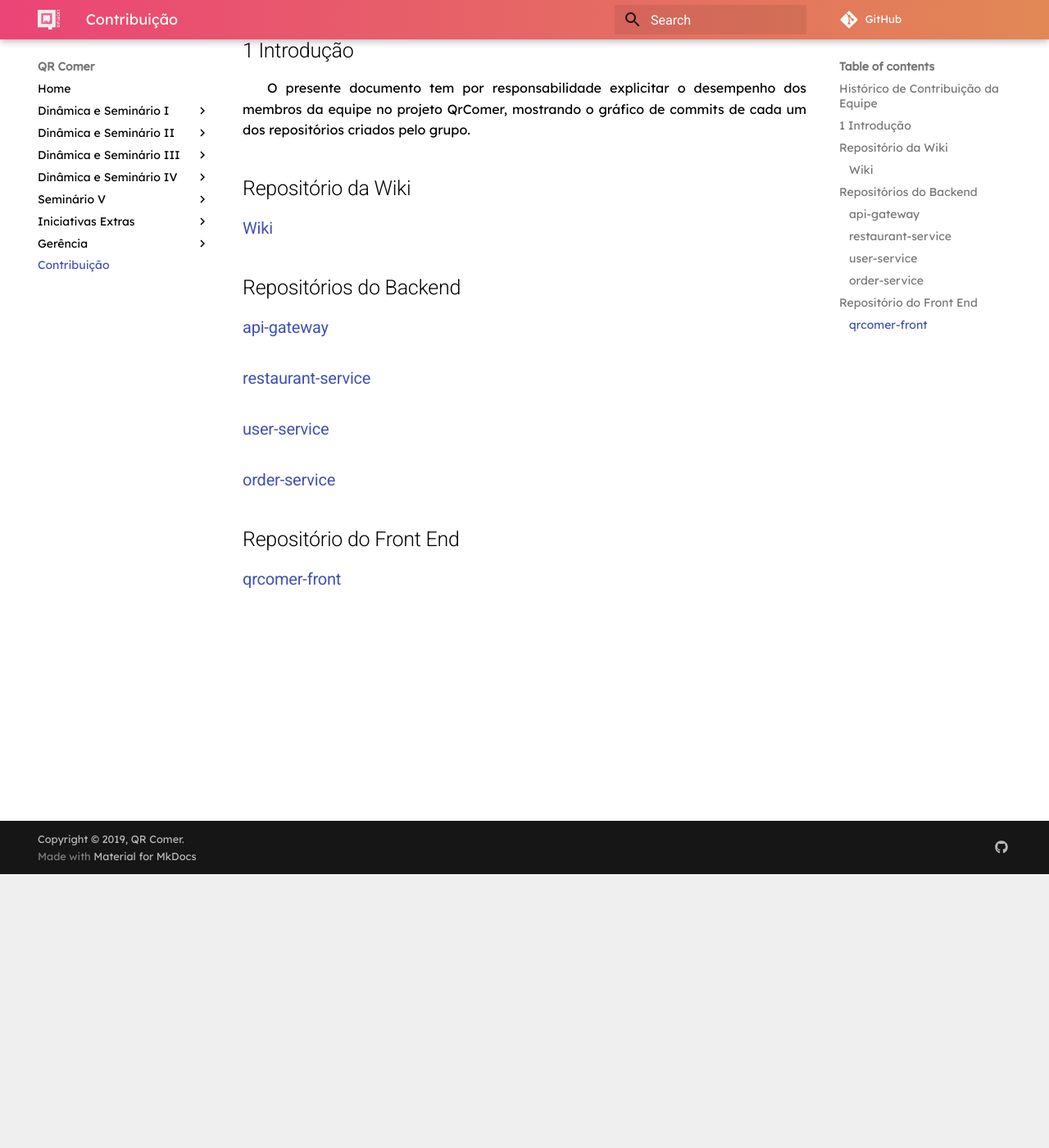
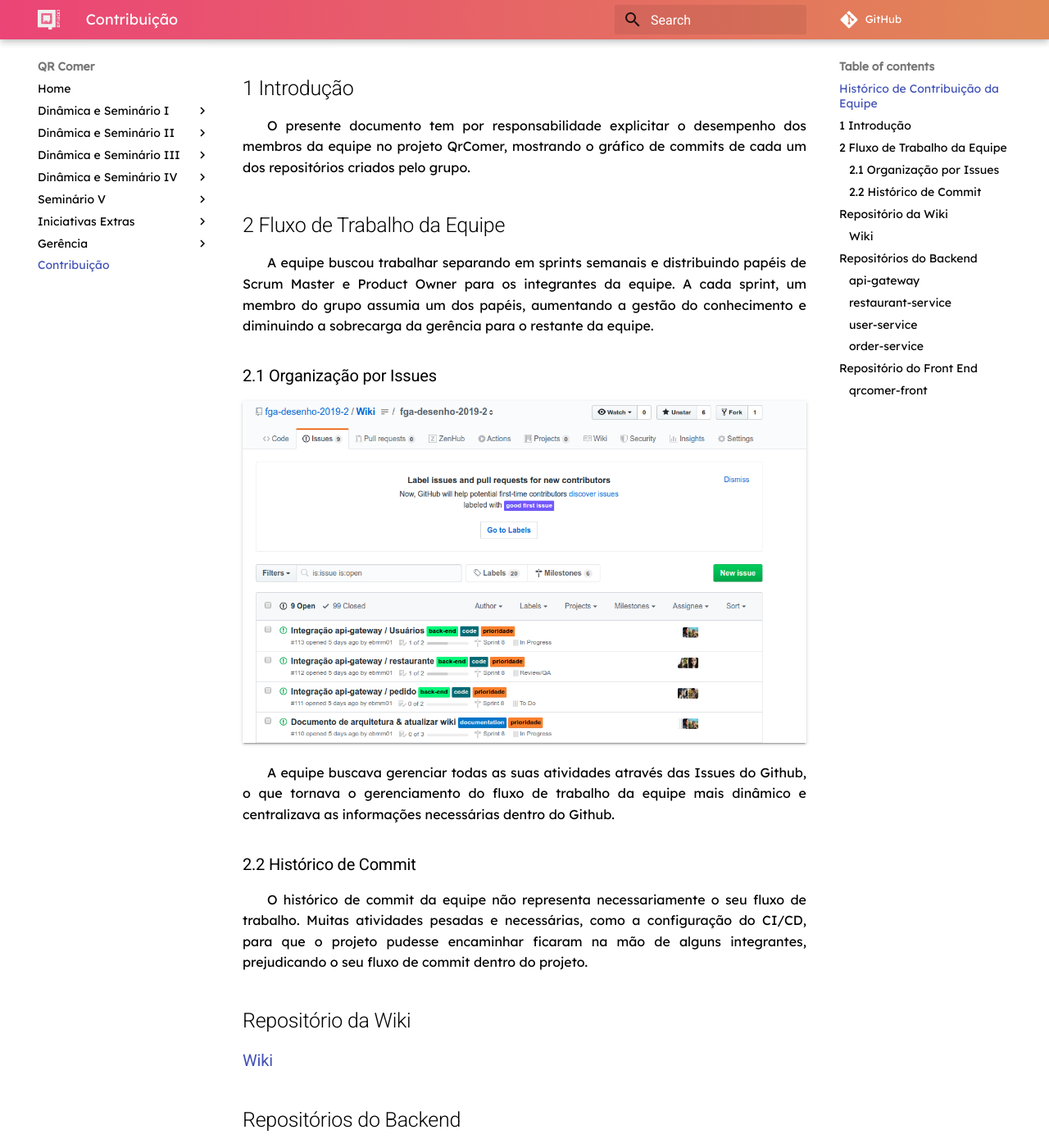
Before and after one commit to fga-desenho-2019-2/Wiki, an MkDocs documentation site: the page built from docs/contribuicao/contribuicao.md, in a window 1280 px wide and 1400 px high, scrolled down 334 px. Shown: the whole window at 82% size. Built offline with MkDocs 1.6.1 and Material for MkDocs 9.7.7, drawn with Linux system fonts in a browser that asks for light colours; some web fonts are replaced; comment, search, counter and statistics services are not loaded; old or Windows-style settings are respelled for this version of MkDocs.

Commit message:
Add Fluxo de Trabalho Topic in Contribuicao

```diff
--- a/docs/contribuicao/contribuicao.md
+++ b/docs/contribuicao/contribuicao.md
@@ -3,11 +3,26 @@
 | Data       | Versão | Descrição                                                               | Autor                                              |
 | ---------- | ------ | ----------------------------------------------------------------------- | -------------------------------------------------- |
 | 17/11/2019 | 0.1    | Subindo o modelo padrão do documento                                    | [Saleh Kader](https://github.com/devsalula)        |
-
+| 17/11/2019 | 0.2    | Adicionando Fluxo de Trabalho da Equipe                                 | [Saleh Kader](https://github.com/devsalula)        |
 
 ## 1 Introdução
 
 O presente documento tem por responsabilidade explicitar o desempenho dos membros da equipe no projeto QrComer, mostrando o gráfico de commits de cada um dos repositórios criados pelo grupo.
+
+
+## 2 Fluxo de Trabalho da Equipe
+
+A equipe buscou trabalhar separando em sprints semanais e distribuindo papéis de Scrum Master e Product Owner para os integrantes da equipe. A cada sprint, um membro do grupo assumia um dos papéis, aumentando a gestão do conhecimento e diminuindo a sobrecarga da gerência para o restante da equipe.
+
+### 2.1 Organização por Issues
+
+![issues](../images/issue.png)
+
+A equipe buscava gerenciar todas as suas atividades através das Issues do Github, o que tornava o gerenciamento do fluxo de trabalho da equipe mais dinâmico e centralizava as informações necessárias dentro do Github.
+
+### 2.2 Histórico de Commit
+
+O histórico de commit da equipe não representa necessariamente o seu fluxo de trabalho. Muitas atividades pesadas e necessárias, como a configuração do CI/CD, para que o projeto pudesse encaminhar ficaram na mão de alguns integrantes, prejudicando o seu fluxo de commit dentro do projeto.
 
 ## Repositório da Wiki
 
```
Also changed, not shown: docs/images/issue.png (added).
